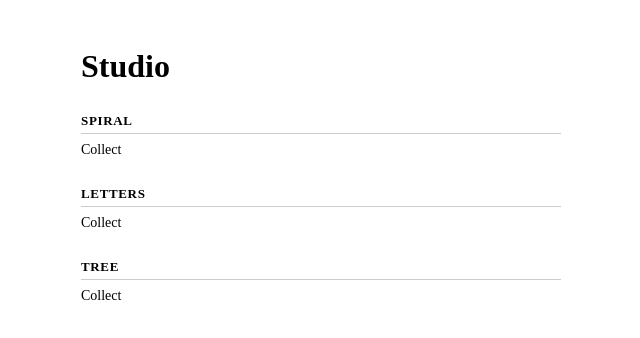
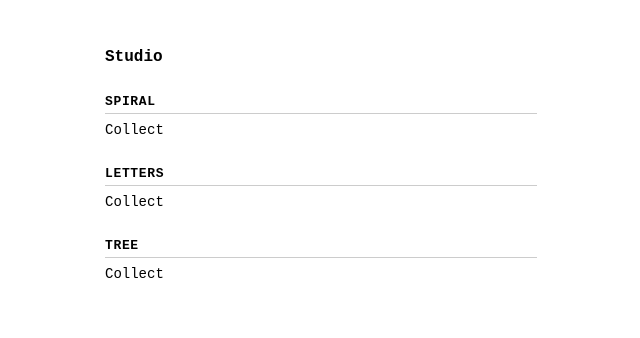
Before and after one commit to JamesHovet/art_js, a website: page studio/landing/landing.html in a window 1280 px wide. Shown: the whole page, without its empty margins (319-959 px from the left). Drawn offline with Linux system fonts and the light colour scheme; files that its build step writes are made by us from their sources; the site is published under a folder, as on GitHub Pages, so addresses that start at the root find nothing.

Commit message:
fix: use relative paths for studio_shared.css and nav links

```diff
--- a/studio/landing/landing.html
+++ b/studio/landing/landing.html
@@ -4,7 +4,7 @@
   <meta charset="utf-8">
   <meta name="viewport" content="width=device-width, initial-scale=1">
   <title>Studio</title>
-  <link rel="stylesheet" href="/studio_shared.css">
+  <link rel="stylesheet" href="../studio_shared.css">
   <style>
     body { max-width: 480px; margin: 48px auto; padding: 0 24px; }
     h2 { font-size: 13px; font-weight: bold; margin: 28px 0 8px; border-bottom: 1px solid #ccc; padding-bottom: 4px; text-transform: uppercase; letter-spacing: 0.05em; }
@@ -16,12 +16,12 @@
   <h1>Studio</h1>
 
   <h2>Spiral</h2>
-  <a href="/studio_spiral_collect/">Collect</a>
+  <a href="../studio_spiral_collect/">Collect</a>
 
   <h2>Letters</h2>
-  <a href="/studio_letters_collect/">Collect</a>
+  <a href="../studio_letters_collect/">Collect</a>
 
   <h2>Tree</h2>
-  <a href="/studio_tree_collect/">Collect</a>
+  <a href="../studio_tree_collect/">Collect</a>
 </body>
 </html>
```
Also changed, not shown: studio/letters/collect.html (+1 -1 lines), studio/letters/render.html (+1 -1 lines), studio/spiral/collect.html (+1 -1 lines), studio/spiral/render.html (+1 -1 lines), studio/tree/collect.html (+1 -1 lines), studio/tree/render.html (+1 -1 lines), dist/studio_landing/index.html, dist/studio_letters_collect/index.html, dist/studio_letters_render/index.html, dist/studio_spiral_collect/index.html, dist/studio_spiral_render/index.html, dist/studio_tree_collect/index.html, dist/studio_tree_render/index.html.
